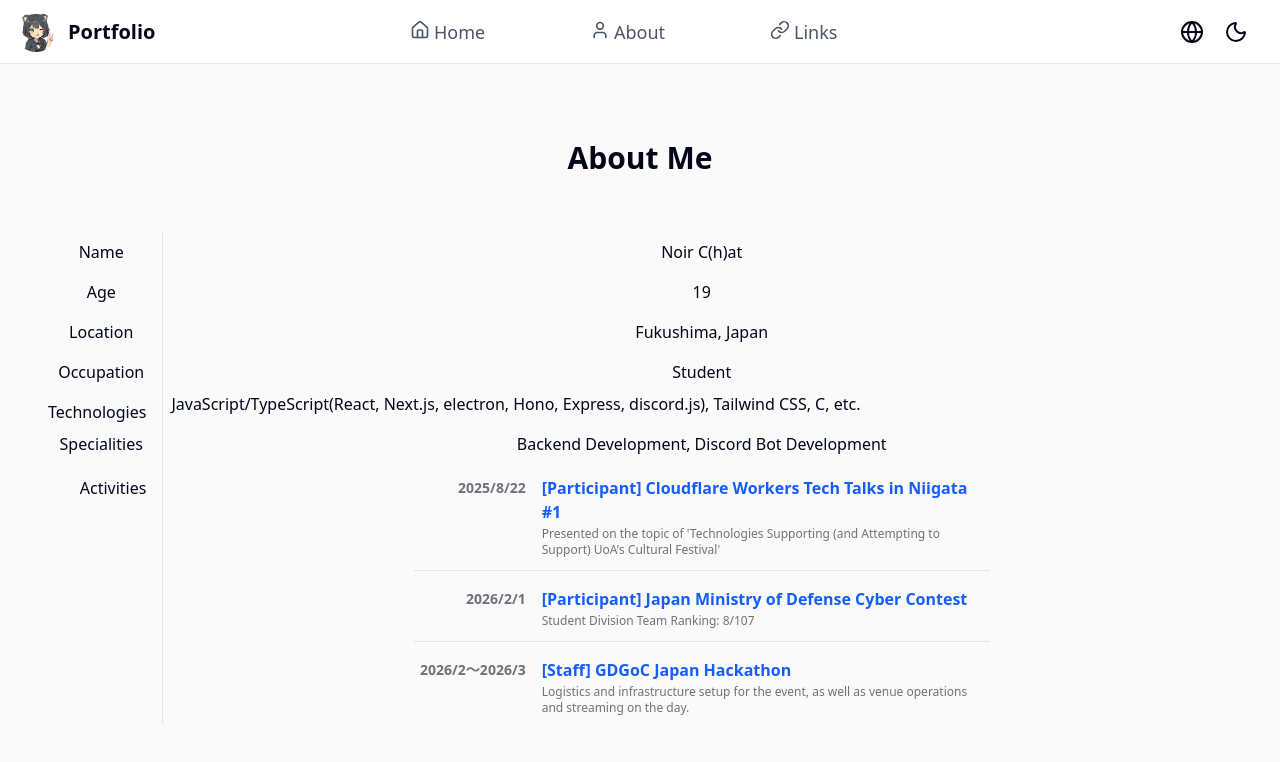
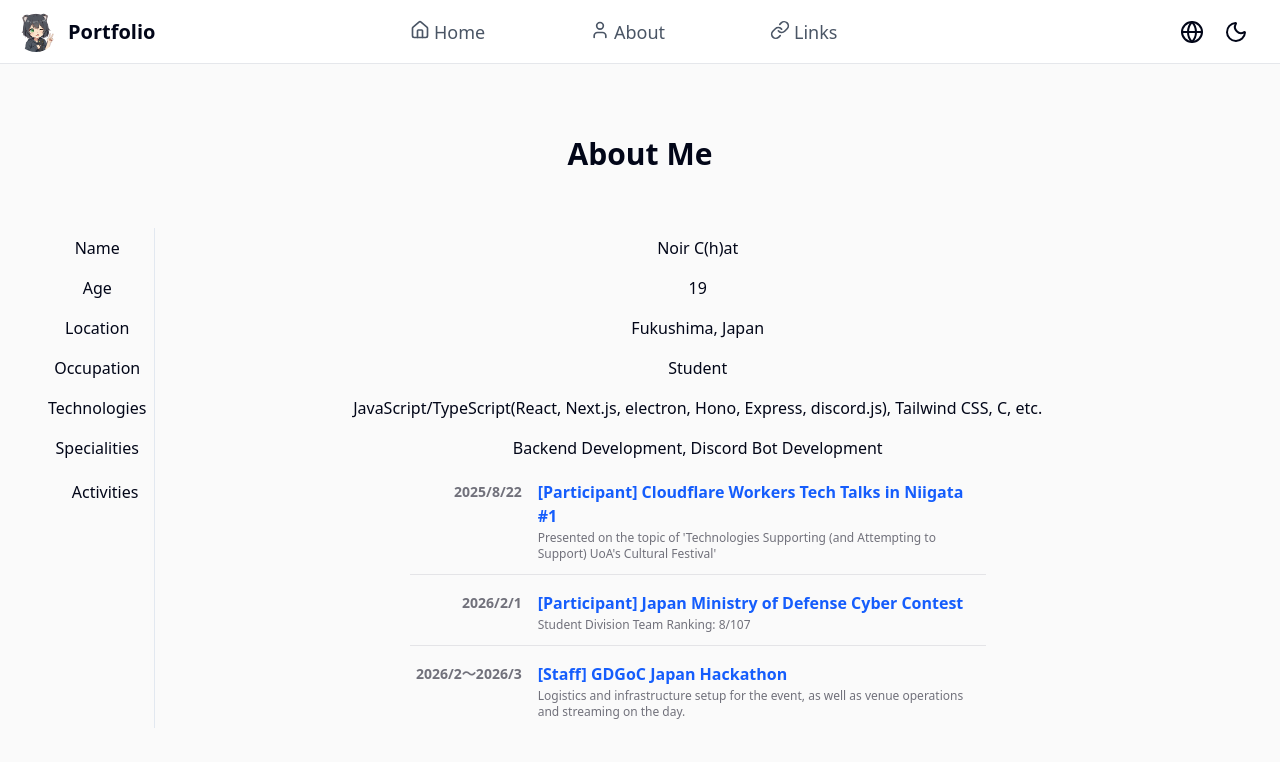
Before and after one commit to noir-chat-9661/portfolio, a Next.js app: page /about in a window 1280 px wide. Shown: the top 762 px of the page. Built offline with nearby package versions, Linux system fonts and the light colour scheme; a web font is replaced by a local one.

Commit message:
フィードバック対応: 使用技術を元のテーブル形式に戻し、活動実績のみ縦積みに変更

```diff
--- a/app/about/page.tsx
+++ b/app/about/page.tsx
@@ -80,11 +80,11 @@ export default function About() {
 								{isMounted ? t("about.value.occupation") : <>&nbsp;</>}
 							</TableCell>
 						</TableRow>
-						<TableRow className="border-none hover:bg-foreground/5 flex flex-col md:table-row py-2 md:py-0">
-							<TableCell className="font-medium w-full md:w-40 md:border-r pb-1 md:pb-0 block md:table-cell text-left md:text-right pr-4 shrink-0">
+						<TableRow className="border-none hover:bg-foreground/5">
+							<TableCell className="font-medium w-40 border-r">
 								{isMounted ? t("about.attribute.technologies") : <>&nbsp;</>}
 							</TableCell>
-							<TableCell className="whitespace-normal break-words w-full pt-1 md:pt-0 block md:table-cell pl-0 md:pl-2 text-left">
+							<TableCell className="whitespace-normal break-words">
 								{isMounted ? t("about.value.technologies") : <>&nbsp;</>}
 							</TableCell>
 						</TableRow>
```
